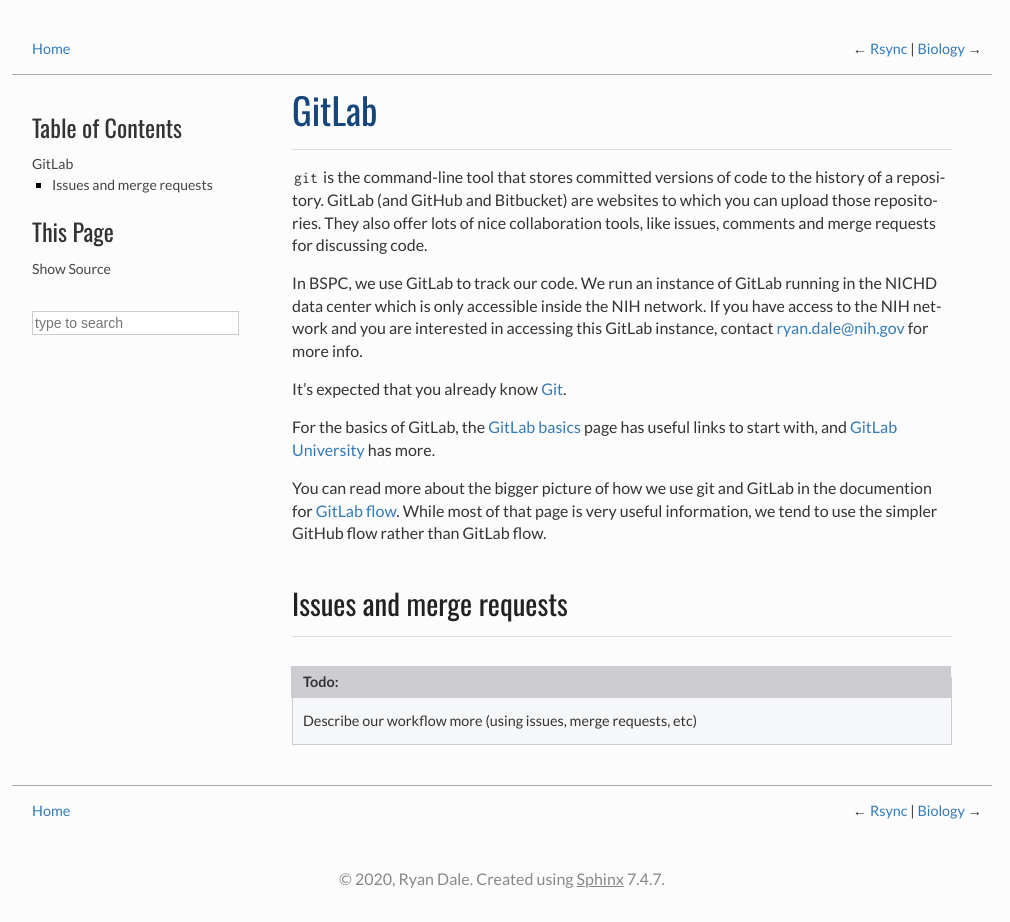
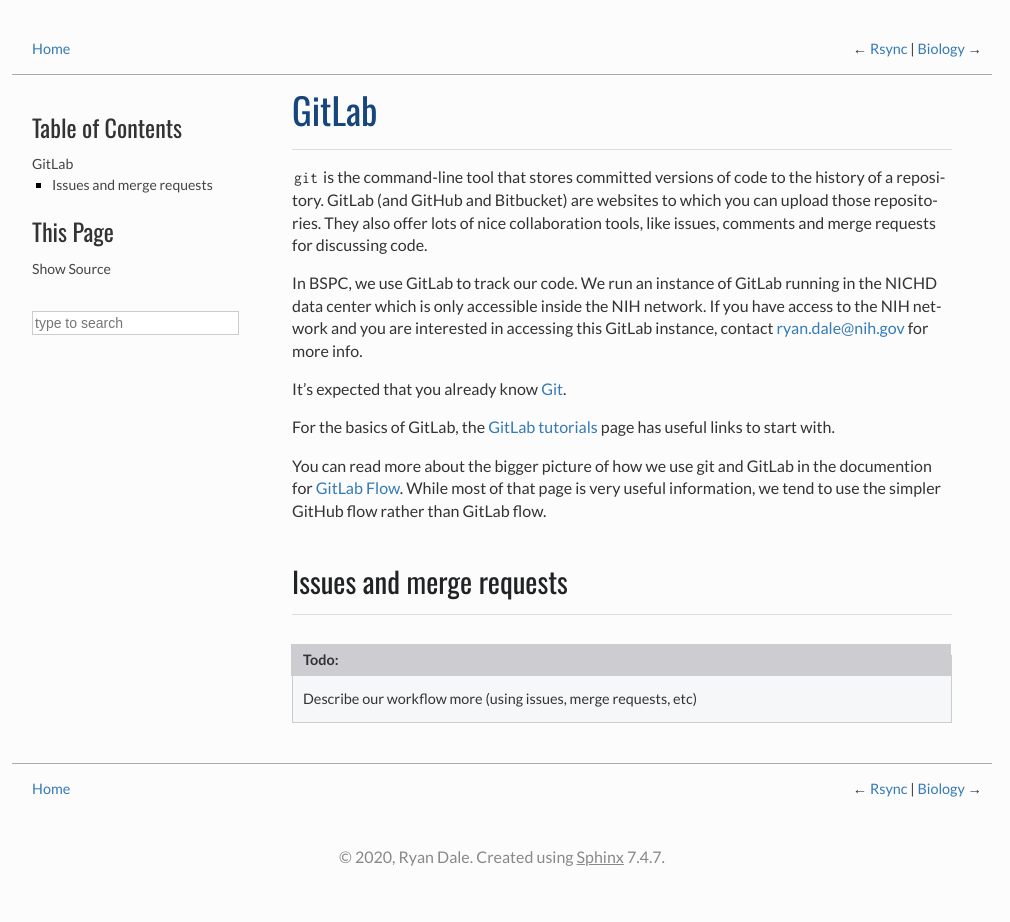
Before and after one commit to NICHD-BSPC/training, a Sphinx documentation site: the page built from source/gitlab.rst, in a window 1280 px wide. Shown: the whole page, without its empty margins (138-1148 px from the left). Built offline with Sphinx 7.4.7, drawn with Linux system fonts in a browser that asks for light colours; after the commit the page ends 900 px from its top, so only the background shows below that.

Commit message:
fix broken links in docs

```diff
--- a/source/command-line.rst
+++ b/source/command-line.rst
@@ -201,8 +201,8 @@
   things directly from the command line.
 
 - `Defensive bash programming
-  <https://kfirlavi.herokuapp.com/blog/2012/11/14/defensive-bash-programming/>`_
-  also reiterates some of the suggestions from above and adds some additional ones.
+  <https://frippertronics.com/posts/defensive_bash_programming.html>`__ also
+  reiterates some of the suggestions from above and adds some additional ones.
 
 Advanced command line
 ---------------------
--- a/source/genomics-formats.rst
+++ b/source/genomics-formats.rst
@@ -304,7 +304,7 @@
 familiarize yourself with them all.
 
 Aaron Quinlan, the author of BEDTools, has a tutorial available at
-http://quinlanlab.org/tutorials/bedtools/bedtools.html. It’s well worth
+http://quinlanlab.org/tutorials/bedtools.html. It’s well worth
 your time to go through this and understand how the tools work.
 Especially useful are the “puzzles” at the end which will test your
 knowledge.
--- a/source/gitlab.rst
+++ b/source/gitlab.rst
@@ -16,16 +16,15 @@
 
 It's expected that you already know :ref:`git`.
 
-For the basics of GitLab, the `GitLab basics
-<https://docs.gitlab.com/ee/gitlab-basics/>`_ page has useful links to start
-with, and `GitLab University <https://docs.gitlab.com/ee/university/>`_ has
-more.
+For the basics of GitLab, the `GitLab tutorials
+<https://docs.gitlab.com/?tab=Tutorials>`__ page has useful links to start
+with.
 
 You can read more about the bigger picture of how we use git and GitLab in the
-documention for `GitLab flow
-<https://docs.gitlab.com/ee/topics/gitlab_flow.html>`_. While most of that page
-is very useful information, we tend to use the simpler GitHub flow rather than
-GitLab flow.
+documention for `GitLab Flow
+<https://about.gitlab.com/topics/version-control/what-are-gitlab-flow-best-practices/>`__.
+While most of that page is very useful information, we tend to use the simpler
+GitHub flow rather than GitLab flow.
 
 Issues and merge requests
 -------------------------
--- a/source/variant-calling.rst
+++ b/source/variant-calling.rst
@@ -19,7 +19,7 @@
 
 - Data Carpentry's "Wrangling Genomics" workshop has a `section on variant
   calling
-  <https://datacarpentry.org/wrangling-genomics/04-variant_calling/index.html>`_
+  <https://datacarpentry.org/wrangling-genomics/04-variant_calling.html>`__
   that walks through some of the basics. Depending on which machine you're
   running it on, you may want to start at the `beginning of the workshop
   <https://datacarpentry.org/genomics-workshop/>`_ which walks you through
```
Also changed, not shown: source/python.rst (+6 -7 lines).
